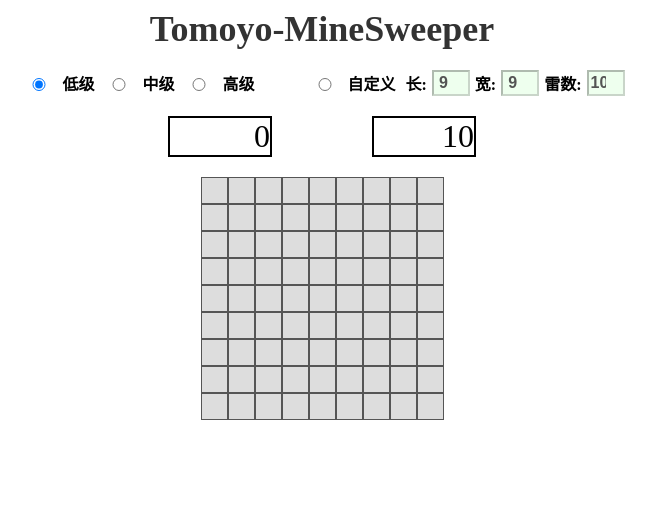
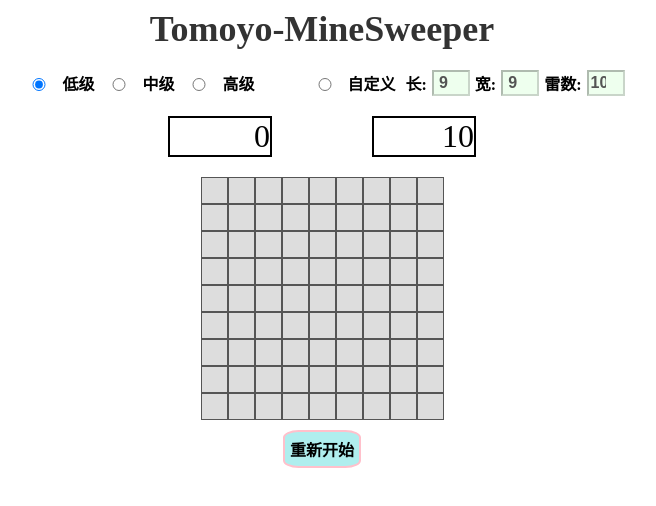
Before and after one commit to Sakurababycat/vue-minesweeper, a Vue app: page / in a window 1280 px wide. Shown: the top 506 px of the page, without its empty margins (318-974 px from the left). Built offline with nearby package versions, Linux system fonts and the light colour scheme.

Commit message:
repair bug for last 2 blocks

```diff
--- a/src/App.vue
+++ b/src/App.vue
@@ -118,7 +118,6 @@ export default {
 
       if (cell.opened || cell.content === '☥') return;
       cell.opened = true;
-      this.sweepedCnt++;
 
       if (cell.mine) {
         cell.exploded = true;
@@ -138,6 +137,7 @@ export default {
         // 处理游戏结束逻辑
         return;
       }
+      this.sweepedCnt++;
 
       if (cell.content === '') {
         // 计算相邻格子的雷数
@@ -258,7 +258,7 @@ export default {
       </div>
     </div>
     <h2 v-if="gameOver" class="minesweeper">{{ !win ? "游戏结束！你踩中了地雷。" : "游戏胜利" }}</h2>
-    <button class="reset" @click="resetBoard" v-if="gameOver">重新开始</button>
+    <button class="reset" @click="resetBoard">重新开始</button>
   </div>
 </template>
 
--- a/src/assets/button.css
+++ b/src/assets/button.css
@@ -36,7 +36,7 @@
   }
 
   .reset {
-    margin-top: 0px;
+    margin-top: 10px;
     padding: 5px 5px;
     background-color: paleturquoise;
     border: pink solid;
```
